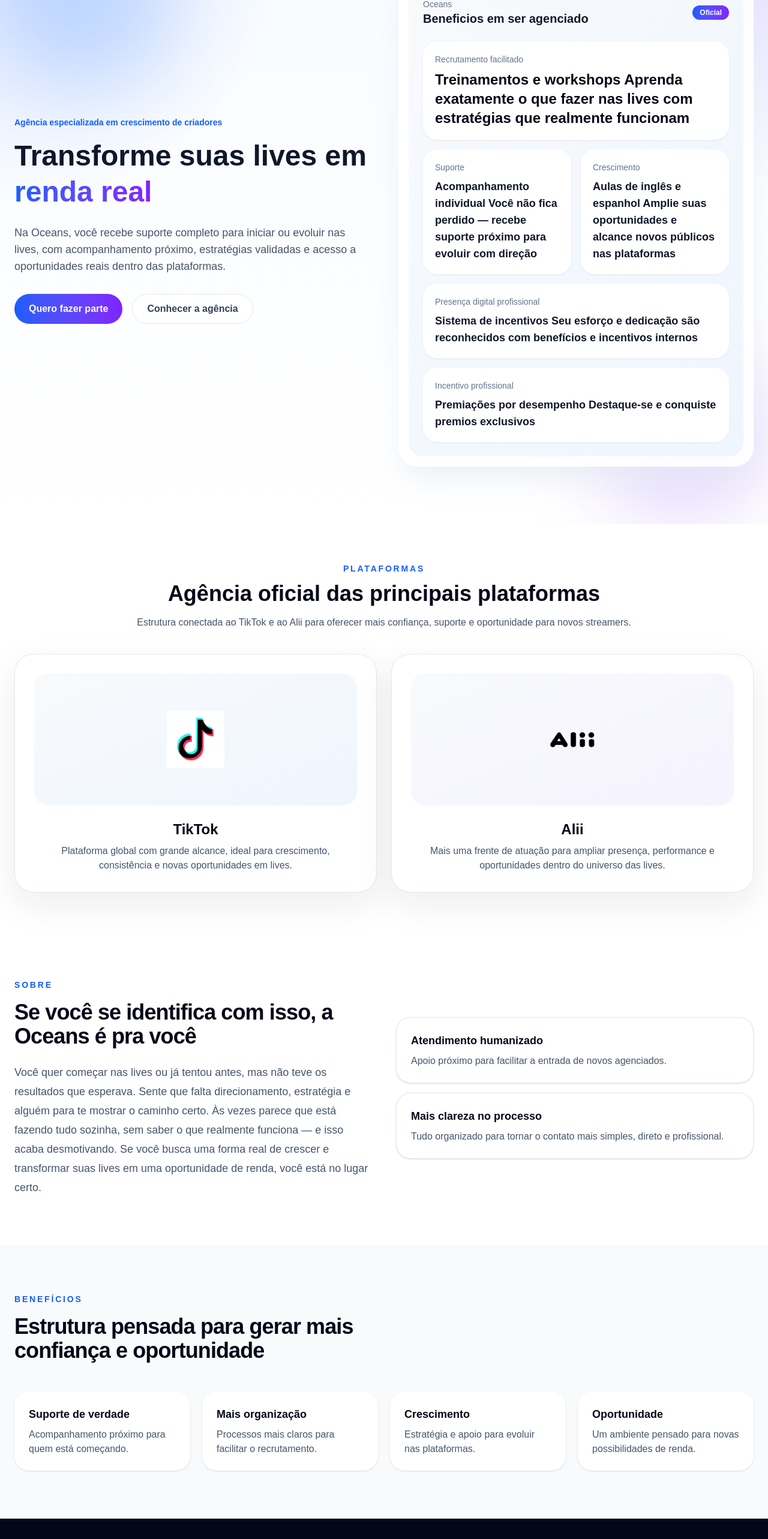
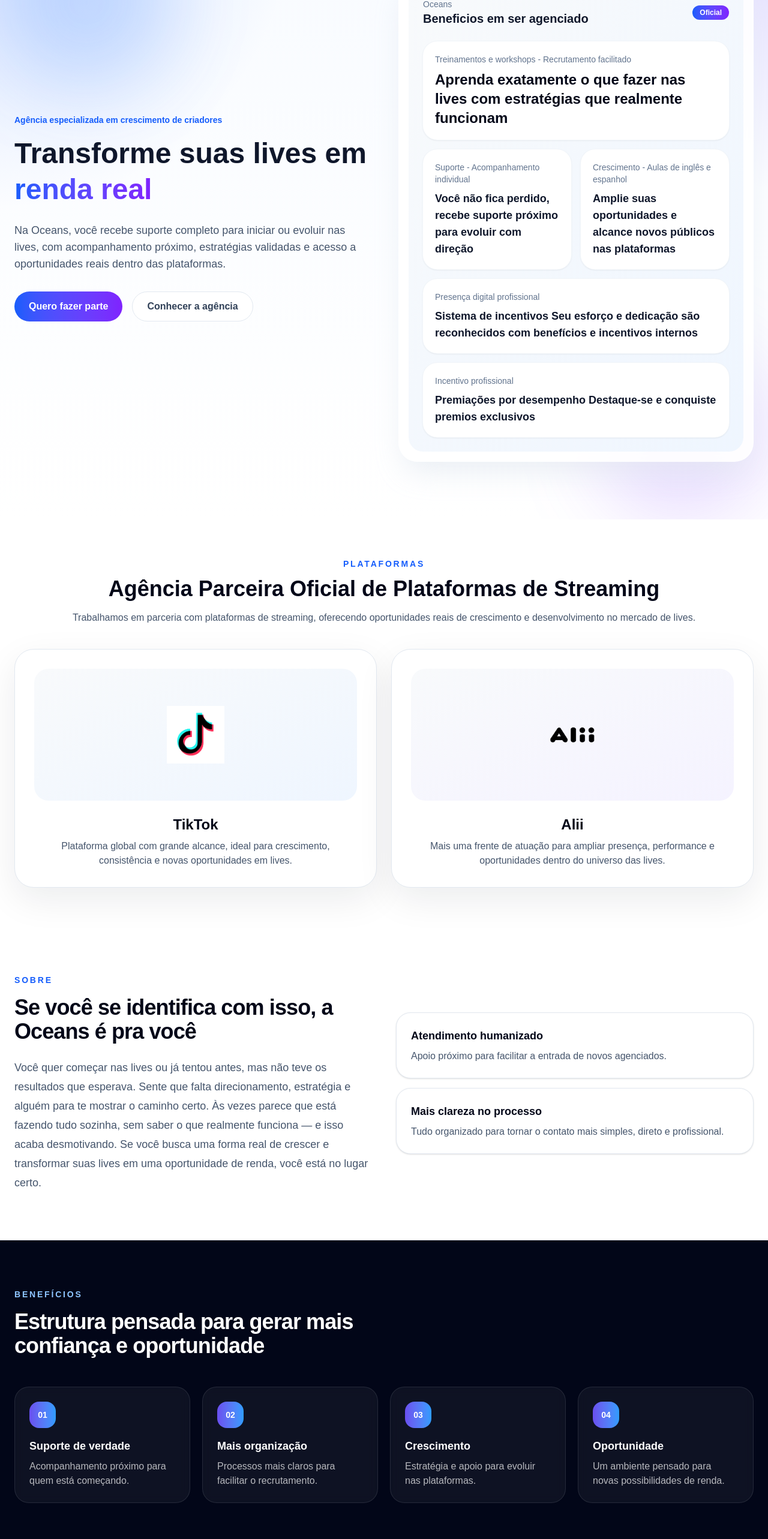
Before and after one commit to adineves/agencia-oceans, a React (Vite) app: page / in a window 1280 px wide. Shown: the part 229-2795 px from the top of the page at 60% size. Built offline with nearby package versions, Linux system fonts and the light colour scheme.

Commit message:
Add files via upload

```diff
--- a/src/App.jsx
+++ b/src/App.jsx
@@ -4,7 +4,7 @@ import { motion } from "framer-motion";
 export default function App() {
   const [menuOpen, setMenuOpen] = useState(false);
 
-  const whatsappNumbers = ["5511999999999", "5511888888888"];
+  const whatsappNumbers = ["5511994866384", "5511888888888"];
   const [index, setIndex] = useState(0);
 
   useEffect(() => {
@@ -166,27 +166,24 @@ export default function App() {
                 <div className="grid gap-4">
                   <div className="rounded-3xl bg-white p-5 shadow-sm ring-1 ring-slate-100">
                     <p className="text-sm text-slate-500">
-                      Recrutamento facilitado
+                      Treinamentos e workshops - Recrutamento facilitado
                     </p>
                     <p className="mt-2 text-2xl font-bold text-slate-950">
-                      Treinamentos e workshops
                       Aprenda exatamente o que fazer nas lives com estratégias que realmente funcionam
                     </p>
                   </div>
 
                   <div className="grid gap-4 sm:grid-cols-2">
                     <div className="rounded-3xl bg-white p-5 shadow-sm ring-1 ring-slate-100">
-                      <p className="text-sm text-slate-500">Suporte</p>
+                      <p className="text-sm text-slate-500">Suporte - Acompanhamento individual</p>
                       <p className="mt-2 text-lg font-semibold text-slate-900">
-                        Acompanhamento individual
-                        Você não fica perdido — recebe suporte próximo para evoluir com direção
+                        Você não fica perdido, recebe suporte próximo para evoluir com direção
                       </p>
                     </div>
 
                     <div className="rounded-3xl bg-white p-5 shadow-sm ring-1 ring-slate-100">
-                      <p className="text-sm text-slate-500">Crescimento</p>
+                      <p className="text-sm text-slate-500">Crescimento - Aulas de inglês e espanhol</p>
                       <p className="mt-2 text-lg font-semibold text-slate-900">
-                        Aulas de inglês e espanhol
                         Amplie suas oportunidades e alcance novos públicos nas plataformas
                       </p>
                     </div>
@@ -225,11 +222,10 @@ export default function App() {
               Plataformas
             </p>
             <h2 className="mt-3 text-3xl font-bold text-slate-950 md:text-4xl">
-              Agência oficial das principais plataformas
+              Agência Parceira Oficial de Plataformas de Streaming
             </h2>
             <p className="mt-4 text-slate-600">
-              Estrutura conectada ao TikTok e ao Alii para oferecer mais
-              confiança, suporte e oportunidade para novos streamers.
+              Trabalhamos em parceria com plataformas de streaming, oferecendo oportunidades reais de crescimento e desenvolvimento no mercado de lives.
             </p>
           </div>
 
@@ -332,13 +328,14 @@ export default function App() {
         </div>
       </section>
 
-      <section id="beneficios" className="bg-slate-50 py-20">
+
+      <section id="beneficios" className="bg-slate-950 py-20 text-white">
         <div className="mx-auto max-w-7xl px-6">
           <div className="max-w-2xl">
-            <p className="text-sm font-semibold uppercase tracking-[0.2em] text-blue-600">
+            <p className="text-sm font-semibold uppercase tracking-[0.2em] text-blue-300">
               Benefícios
             </p>
-            <h2 className="mt-4 text-3xl font-bold tracking-tight text-slate-950 md:text-4xl">
+            <h2 className="mt-4 text-3xl font-bold tracking-tight md:text-4xl">
               Estrutura pensada para gerar mais confiança e oportunidade
             </h2>
           </div>
@@ -349,15 +346,23 @@ export default function App() {
               ["Mais organização", "Processos mais claros para facilitar o recrutamento."],
               ["Crescimento", "Estratégia e apoio para evoluir nas plataformas."],
               ["Oportunidade", "Um ambiente pensado para novas possibilidades de renda."],
-            ].map(([title, text]) => (
+            ].map(([title, text], i) => (
               <div
                 key={title}
-                className="rounded-3xl bg-white p-6 shadow-sm transition hover:-translate-y-1 hover:shadow-md"
+                className="rounded-3xl border border-white/10 bg-white/5 p-6 backdrop-blur transition hover:bg-white/10"
               >
-                <h3 className="text-lg font-semibold text-slate-950">
+                {/* Número igual ao outro bloco */}
+                <div className="mb-4 flex h-11 w-11 items-center justify-center rounded-2xl bg-gradient-to-r from-[#694eef] to-[#2e9cfe] text-sm font-bold text-white">
+                  {String(i + 1).padStart(2, "0")}
+                </div>
+
+                <h3 className="text-lg font-semibold text-white">
                   {title}
                 </h3>
-                <p className="mt-2 text-slate-600">{text}</p>
+
+                <p className="mt-2 text-white/70">
+                  {text}
+                </p>
               </div>
             ))}
           </div>
```
Also changed, not shown: 8 other files (tests, documents, lock files or other folders).
